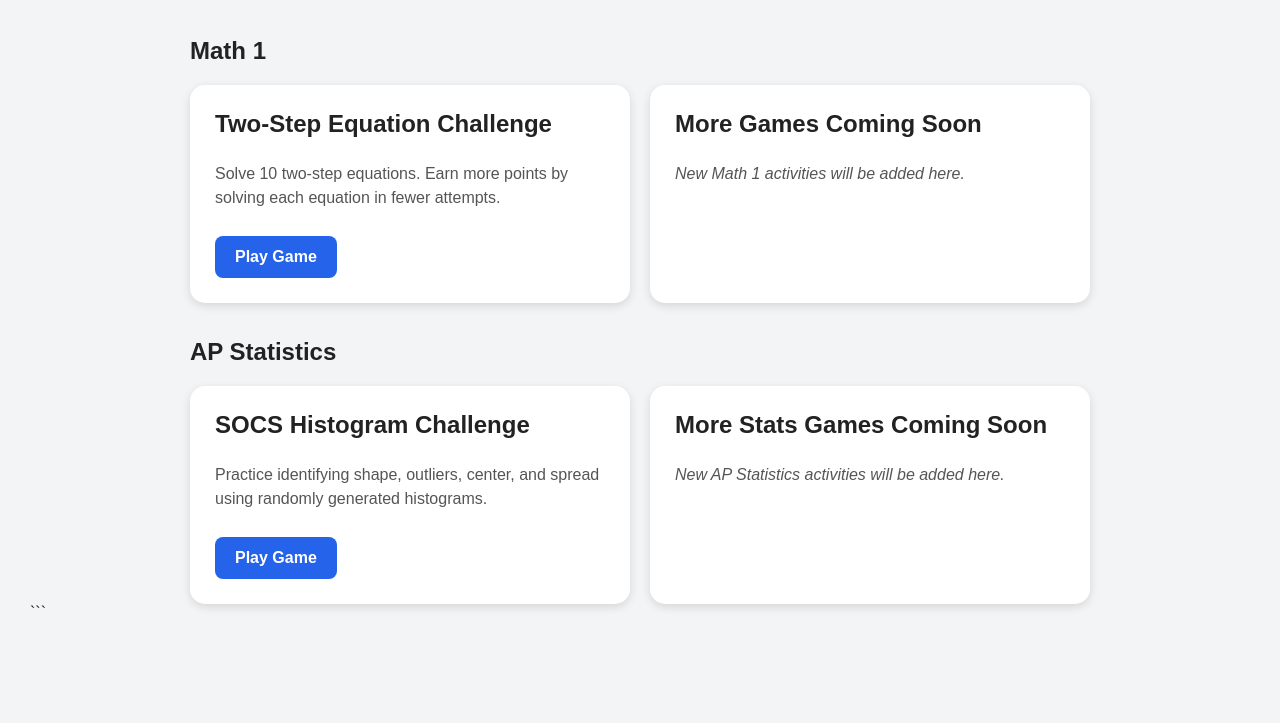
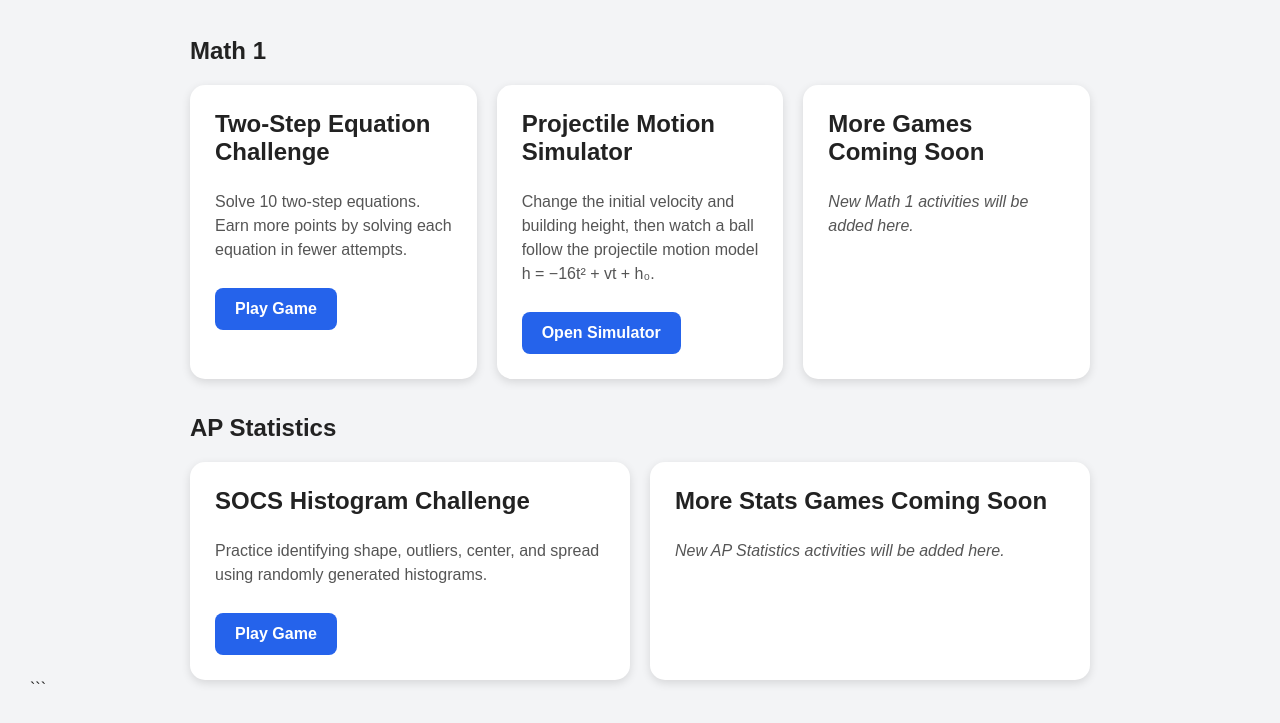
Before and after one commit to rsivillo/math-games, a plain HTML site: page index.html in a window 1280 px wide. Shown: the part 153-876 px from the top of the page. Before the commit the page ends 805 px from the top, so only its background shows below. Drawn offline with Linux system fonts and the light colour scheme.

Commit message:
Update index.html

```diff
--- a/index.html
+++ b/index.html
@@ -139,6 +139,27 @@
 
     <div class="game-card">
 
+      <h3>Projectile Motion Simulator</h3>
+
+      <p>
+        Change the initial velocity and building height,
+        then watch a ball follow the projectile motion model
+        h = −16t² + vt + h₀.
+      </p>
+
+      <a
+        class="play-button"
+        href="projectile-motion/">
+
+        Open Simulator
+
+      </a>
+
+    </div>
+
+
+    <div class="game-card">
+
       <h3>More Games Coming Soon</h3>
 
       <p class="coming-soon">
```
